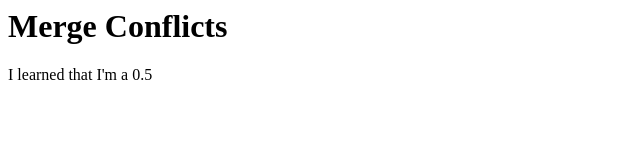
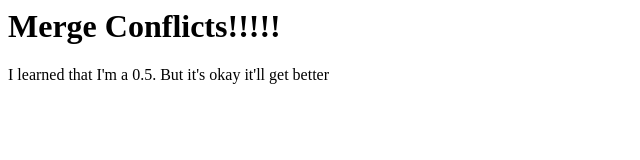
Before and after one commit to zanehmw/merge-conflicts, a plain HTML site: page index.html in a window 1280 px wide. Shown: the whole page, without its empty margins (0-640 px from the left). Drawn offline with Linux system fonts and the light colour scheme.

Commit message:
i made a few changes

```diff
--- a/index.html
+++ b/index.html
@@ -1,2 +1,2 @@
-<h1>Merge Conflicts</h1>
-<p>I learned that I'm a 0.5</p>
+<h1>Merge Conflicts!!!!!</h1>
+<p>I learned that I'm a 0.5. But it's okay it'll get better</p>
```
